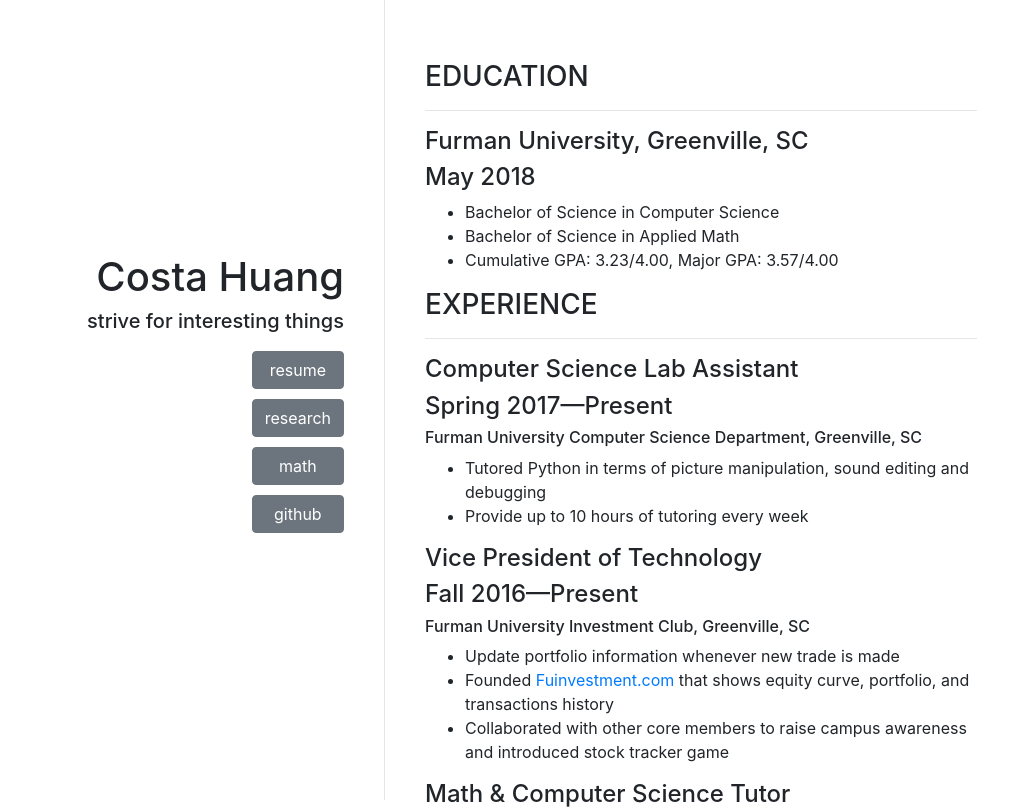
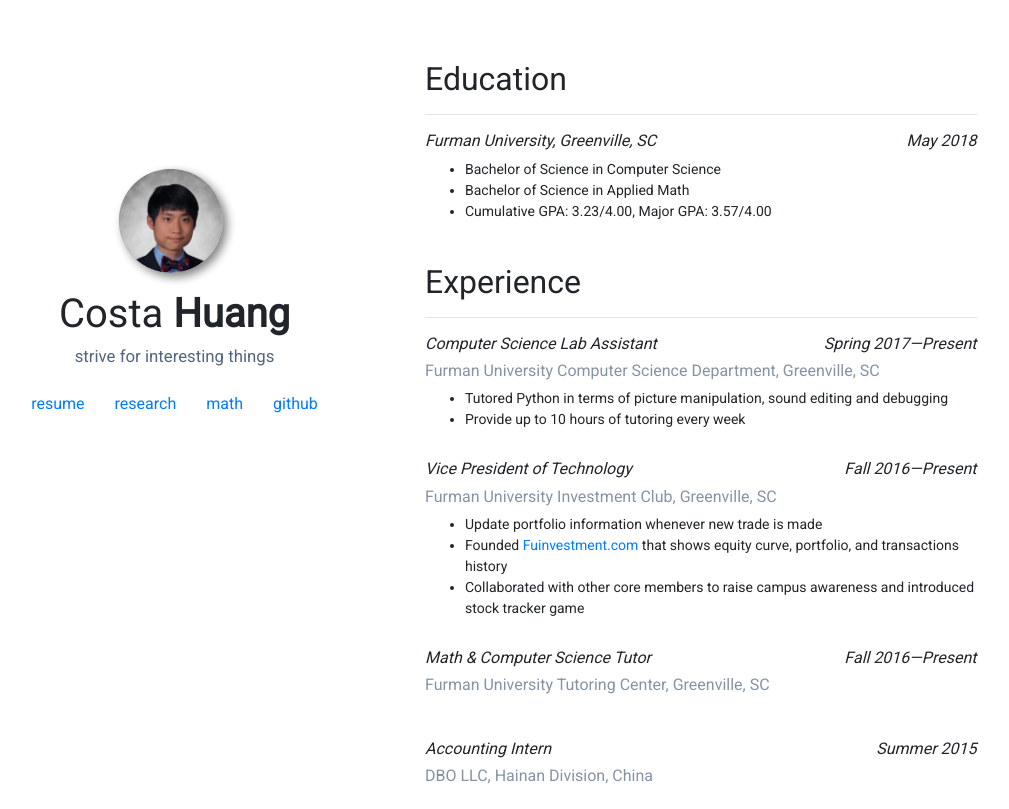
Before and after one commit to vwxyzjn/vwxyzjn.github.io, a Vue app: page / in a window 1280 px wide. Shown: the top 809 px of the page, without its empty margins (36-1045 px from the left). Built offline with nearby package versions, Linux system fonts and the light colour scheme.

Commit message:
Adjust website according to prototype design

```diff
--- a/index.html
+++ b/index.html
@@ -4,6 +4,7 @@
     <meta charset="utf-8">
     <meta http-equiv="X-UA-Compatible" content="IE=edge">
     <meta name="viewport" content="width=device-width, initial-scale=1">
+    <link href="https://fonts.googleapis.com/css?family=Roboto" rel="stylesheet">
     <title>Hello World</title>
   </head>
   <body>
--- a/src/App.vue
+++ b/src/App.vue
@@ -1,16 +1,23 @@
 <template>
-  <div id="app" style="padding-right: calc(100% - 100vw + 17px);">
+  <div id="app">
     <div class="container-fluid" >
       <div class="row">
         <div class="sidebar col-md-4">
-          <h1>Costa Huang</h1>
+          <img class="profile_picture" src="./assets/profile_picture.svg">
+          <h1>Costa <span style="font-weight:bold">Huang</span></h1>
           <h5>strive for interesting things</h5>
-          <div class="vertical-button-group" id="test">
+          <div class="menu-item-wrapper">
+            <router-link to="/">resume</router-link>
+            <router-link to="/research">research</router-link>
+            <a href="https://drive.google.com/open?id=0B0wkgJhWMQfgazItYXdsWk9ZUkU">math</a>
+            <a href="https://github.com/vwxyzjn">github</a>
+          </div>
+<!--           <div class="vertical-button-group" id="test">
             <button type="button" class="btn btn-secondary" v-on:click="to_resume">resume</button>
             <button type="button" class="btn btn-secondary" v-on:click="to_research">research</button>
             <button type="button" class="btn btn-secondary" onclick="location.href='https://drive.google.com/open?id=0B0wkgJhWMQfgazItYXdsWk9ZUkU';">math</button>
             <button type="button" class="btn btn-secondary" onclick="location.href='https://github.com/vwxyzjn';">github</button>
-          </div>
+          </div> -->
         </div>
         <div class="content col-md-6">
           <transition name="fade" mode="out-in">
@@ -38,7 +45,11 @@ export default {
 }
 </script>
 
-<style scoped>
+<style lang="scss" scoped>
+* {
+  font-family: 'Roboto', sans-serif, -apple-system, "Helvetica Neue", Arial;
+}
+
 .fade-enter-active, .fade-leave-active {
   transition: opacity .5s
 }
@@ -50,9 +61,27 @@ export default {
   position: relative;
   bottom: 0;
   top: 0;
-  padding-top: 20%;
+  padding-top: 5vh;
   text-align: center;
-  padding-right: 40px;
+
+  img {
+    width: 130px;
+    height: 130px;
+  }
+  h5{
+    font-size: 1.05em;
+    color: #53657D;
+  }
+
+  .menu-item-wrapper{
+    max-width: 100%;
+    display: inline-block;
+    padding-top: 18px;
+
+    a {
+      padding: 15px;
+    }
+  }
 }
 
 .vertical-button-group{
@@ -68,7 +97,6 @@ export default {
 
 .content {
   padding: 40px;
-  padding-top: 60px;
   position: relative;
   box-sizing: border-box;
   bottom: 0;
@@ -76,11 +104,17 @@ export default {
 
 @media (min-width: 768px) {
   .sidebar{
-    border-right: 1px solid #333;
-    border-color: rgba(0, 0, 0, 0.1);
     height: 100vh;
+    padding-top: 20vh;
     position: sticky;
-    text-align: right;
+  }
+
+  #app {
+    padding-right: calc(100% - 100vw + 17px);
+  }
+
+  .content {
+    padding-top: 60px;
   }
 }
 
--- a/src/components/research_list.vue
+++ b/src/components/research_list.vue
@@ -1,7 +1,7 @@
 <template>
   <div class="research-list">
     <div class="article-short" v-for="article in article_info">
-      <h3 class="title"><router-link v-bind:to="'research/'+article.route">{{article.title}}</router-link></h3>
+      <h4 class="title"><router-link v-bind:to="'research/'+article.route">{{article.title}}</router-link></h4>
 
       <!-- START: left align and right align at the same line -->
       <p>{{article.abstract}}</p>
--- a/src/components/resume.vue
+++ b/src/components/resume.vue
@@ -1,13 +1,13 @@
 <template>
   <div class="resume">
     <div class="education section">
-      <h3 class="title">EDUCATION</h3>
+      <h2 class="title">Education</h2>
       <hr/>
       <!-- START: left align and right align at the same line -->
+      <div class="item">
         <div id="textbox">
-        <h4 class="alignleft">Furman University, Greenville, SC</h4><h4 class="alignright">May 2018</h4>
+          <h6 class="position_title">Furman University, Greenville, SC</h6><h6 class="related_time">May 2018</h6>
         </div>
-      <div style="clear: both;"></div>
         <!-- END: left align and right align at the same line -->
         <ul>
           <li>Bachelor of Science in Computer Science</li>
@@ -15,56 +15,67 @@
           <li>Cumulative GPA: 3.23/4.00,  Major GPA: 3.57/4.00</li>
         </ul>
       </div>
+    </div>
     <div class="experience section">
-      <h3 class="title">EXPERIENCE</h3>
+      <h2 class="title">Experience</h2>
       <hr/>
 
       <!-- Math & Computer Science Tutor -->
+      <div class="item">
         <div id="textbox">
-        <h4 class="alignleft">Computer Science Lab Assistant</h4><h4 class="alignright">Spring 2017—Present</h4>
+          <h6 class="position_title">Computer Science Lab Assistant</h6><h6 class="related_time">Spring 2017—Present</h6>
         </div>
-      <div style="clear: both;"></div>
-      <h6>Furman University Computer Science Department, Greenville, SC</h6>
+        <h6 class="address">Furman University Computer Science Department, Greenville, SC</h6>
         <ul>
           <li>Tutored Python in terms of picture manipulation, sound editing and debugging</li>
           <li>Provide up to 10 hours of tutoring every week</li>
         </ul>
+      </div>
+
 
       <!-- Vice President of Technology -->
+      <div class="item">
         <div id="textbox">
-        <h4 class="alignleft">Vice President of Technology</h4><h4 class="alignright">Fall 2016—Present</h4>
+          <h6 class="position_title">Vice President of Technology</h6><h6 class="related_time">Fall 2016—Present</h6>
         </div>
-      <div style="clear: both;"></div>
-      <h6>Furman University Investment Club, Greenville, SC</h6>
+        <h6 class="address">Furman University Investment Club, Greenville, SC</h6>
         <ul>
           <li>Update portfolio information whenever new trade is made</li>
           <li>Founded <a href="http://portfolio.fuinvestment.com">Fuinvestment.com </a> that shows equity curve, portfolio, and transactions history</li>
           <li>Collaborated with other core members to raise campus awareness and introduced stock tracker game</li>
         </ul>
+      </div>
+
 
       <!-- Math & Computer Science Tutor -->
+      <div class="item">
         <div id="textbox">
-        <h4 class="alignleft">Math & Computer Science Tutor</h4><h4 class="alignright">Fall 2016—Present</h4>
+          <h6 class="position_title">Math & Computer Science Tutor</h6><h6 class="related_time">Fall 2016—Present</h6>
         </div>
-      <div style="clear: both;"></div>
-      <h6>Furman University Tutoring Center, Greenville, SC</h6>
+        <h6 class="address">Furman University Tutoring Center, Greenville, SC</h6>
         <br/>
+      </div>
+
 
       <!-- Accounting Intern -->
+      <div class="item">
         <div id="textbox">
-        <h4 class="alignleft">Accounting Intern</h4><h4 class="alignright">Summer 2015</h4>
+          <h6 class="position_title">Accounting Intern</h6><h6 class="related_time">Summer 2015</h6>
         </div>
-      <div style="clear: both;"></div>
-      <h6>DBO LLC, Hainan Division, China</h6>
+        <h6 class="address">DBO LLC, Hainan Division, China</h6>
         <br/>
+      </div>
+
 
       <!-- Tax Intern -->
+      <div class="item">
         <div id="textbox">
-        <h4 class="alignleft">Tax Intern</h4><h4 class="alignright">Spring 2015</h4>
+          <h6 class="position_title">Tax Intern</h6><h6 class="related_time">Spring 2015</h6>
         </div>
-      <div style="clear: both;"></div>
-      <h6>Volunteer Income Tax Assistance (VITA), , Greenville, SC</h6>
+        <h6 class="address">Volunteer Income Tax Assistance (VITA), , Greenville, SC</h6>
         <br/>
+      </div>
+
 
     </div>
   </div>
@@ -77,5 +88,42 @@ export default {
 </script>
 
 <!-- Add "scoped" attribute to limit CSS to this component only -->
-<style scoped>
+<style lang="scss" scoped>
+#textbox {
+}
+
+.section {
+  padding-bottom: 25px;
+}
+
+.position_title{
+  font-style: italic;
+}
+
+.related_time {
+  font-style: italic;
+}
+
+.address {
+  opacity: 0.7;
+  color: #53657D;
+}
+
+.experience {
+  .item {
+    padding-bottom: 13px;
+  }
+}
+
+li {
+  font-size: 14px;
+}
+
+@media (min-width: 768px) {
+  #textbox {
+    display: flex;
+    justify-content: space-between;
+    flex-wrap: wrap;
+  }
+}
 </style>
```
Lines whose indentation alone changed are shown as unchanged.
